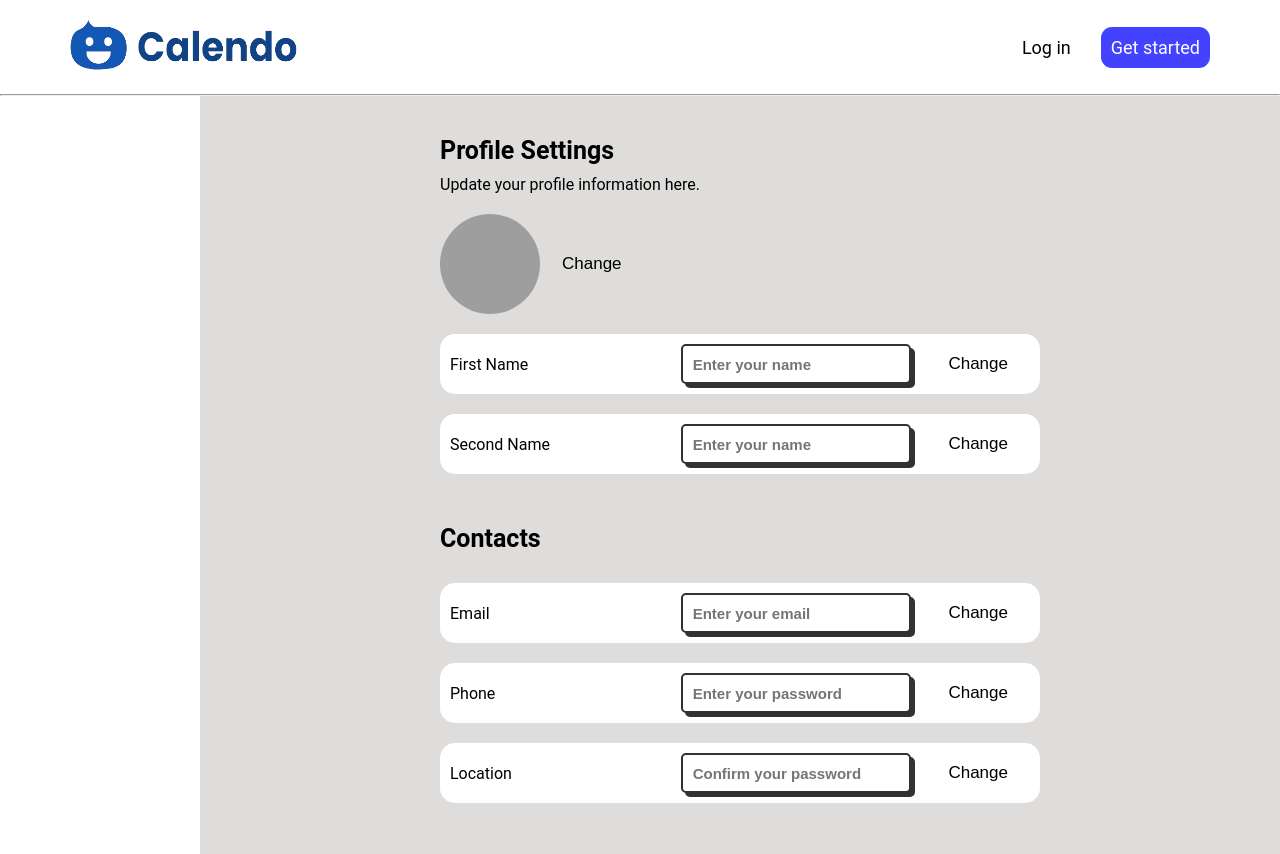
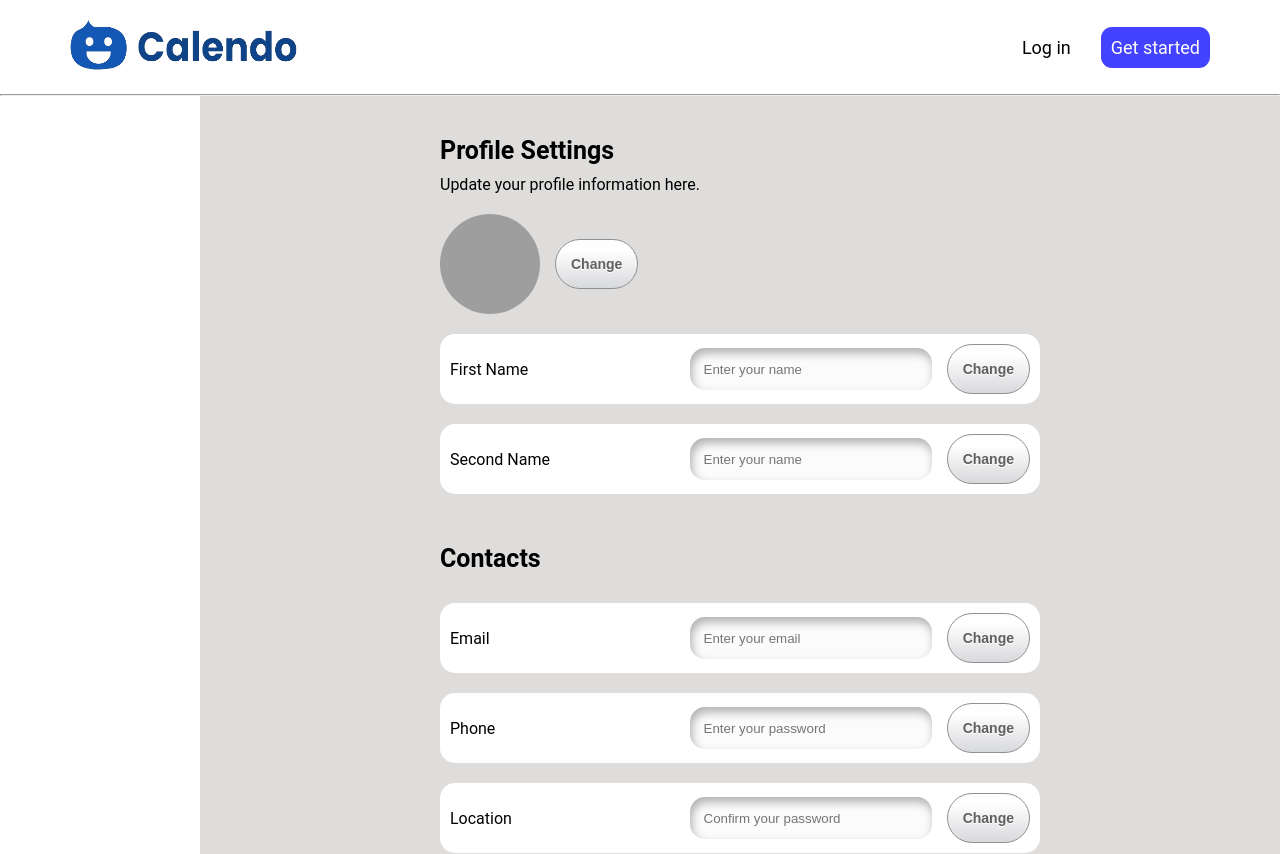
Before and after one commit to React-Duo/Event-Calendar, a React (Vite) app: page /profile in a window 1280 px wide. Shown: the top 854 px of the page. Built offline with nearby package versions, Linux system fonts and the light colour scheme; grey boxes are pictures that could not be loaded.

Commit message:
removed some css styles to different folders and changed some styles

```diff
--- a/src/App.css
+++ b/src/App.css
@@ -0,0 +1,52 @@
+
+.btn {
+    display: flex;
+    align-items: center;
+    justify-content: center;
+    outline: none;
+    cursor: pointer;
+    width: 150px;
+    height: 50px;
+    background-image: linear-gradient(to top, #D8D9DB 0%, #fff 80%, #FDFDFD 100%);
+    border-radius: 30px;
+    border: 1px solid #8F9092;
+    transition: all 0.2s ease;
+    font-family: "Source Sans Pro", sans-serif;
+    font-size: 14px;
+    font-weight: 600;
+    color: #606060;
+    text-shadow: 0 1px #fff;
+    padding: 15px;
+  }
+
+  .btn:hover {
+    box-shadow: 0 4px 3px 1px #FCFCFC, 0 6px 8px #D6D7D9, 0 -4px 4px #CECFD1, 0 -6px 4px #FEFEFE, inset 0 0 3px 3px #CECFD1;
+  }
+
+  .btn:active {
+    box-shadow: 0 4px 3px 1px #FCFCFC, 0 6px 8px #D6D7D9, 0 -4px 4px #CECFD1, 0 -6px 4px #FEFEFE, inset 0 0 5px 3px #999, inset 0 0 30px #aaa;
+  }
+
+  .btn:focus {
+    box-shadow: 0 4px 3px 1px #FCFCFC, 0 6px 8px #D6D7D9, 0 -4px 4px #CECFD1, 0 -6px 4px #FEFEFE, inset 0 0 5px 3px #999, inset 0 0 30px #aaa;
+  }
+
+  /* input */
+
+  .input__field{
+    width: 100%;
+    border: none;
+    outline: none;
+    border-radius: 15px;
+    padding: 1em;
+    background-color: rgb(251,251,251);
+    box-shadow: inset 2px 5px 10px rgba(0,0,0,0.3);
+    transition: 300ms ease-in-out;
+}
+
+.input__field:focus{
+    background-color: white;
+    transform: scale(1.05);
+    box-shadow: 13px 13px 100px #969696,
+               -13px -13px 100px #ffffff;
+}
--- a/src/components/AddList/AddList.css
+++ b/src/components/AddList/AddList.css
@@ -42,39 +42,29 @@
   font-size: 1.25rem;
 }
 
-
 .button--icon {
-    width: 2.5rem;
-    height: 2.5rem;
-    background-color: transparent;
-    border-radius: 0.25rem;
-    display: inline-flex;
+  display: flex;
   align-items: center;
   justify-content: center;
-    transition: 0.15s ease;
-    font: inherit;
-    border: none;
-    background: none;
+  outline: none;
   cursor: pointer;
+  width: 33px;
+  height: 33px;
+  background-image: linear-gradient(to top, #D8D9DB 0%, #fff 80%, #FDFDFD 100%);
+  border-radius: 7px;
+  border: 1px solid #8F9092;
+  transition: all 0.2s ease;
+  font-size: 14px;
+  font-weight: 600;
+  color: #606060;
+  padding: 10px;
 }
 
 .button--icon:focus,
 .button--icon:hover {
-    background-color: #ededed;
+  box-shadow: 0 4px 3px 1px #FCFCFC, 0 6px 8px #D6D7D9, 0 -4px 4px #CECFD1, 0 -6px 4px #FEFEFE, inset 0 0 3px 3px #CECFD1;
 }
 
-  .button--primary {
-    background-color: #007dab;
-    color: #fff;
-    padding: 0.75rem 1.25rem;
-    border-radius: 0.25rem;
-    font-weight: 500;
-    font-size: 0.875rem;
-  }
-
-  .button--primary:hover {
-    background-color: #006489;
-  }
 
 .input-list {
   display: flex;
@@ -88,24 +78,27 @@
 .input-list__label {
   font-weight: 700;
   font-size: 0.875rem;
+  padding-bottom: 7px;
 }
 
-  .input-list__field {
-    display: block;
-    margin-top: 0.5rem;
-    border: 1px solid #ddd;
-    border-radius: 0.25rem;
-    padding: 0.75rem 0.75rem;
-    transition: 0.15s ease;
+
+.errorMessage {
+  color: red;
+  text-align: center;
+  padding-top: 10px;
+}
+.container-find-contact {
+  display: flex;
+  flex-direction: column;
+  margin: 0.75rem 0.75rem;
 }
 
-  .input-list__field:focus {
-    outline: none;
-    border-color: #007dab;
-    box-shadow: 0 0 0 1px #007dab, 0 0 0 4px rgba(0, 125, 171, 0.25);
+.single-contact {
+  display: flex;
+  gap: 10px;
+  padding: 10px;
+  align-items: center;
 }
-
-  .errorMessage{
-    color: red;
-    text-align: center;
+.single-contact img {
+  border-radius: 50%;
 }
--- a/src/components/AddList/AddList.jsx
+++ b/src/components/AddList/AddList.jsx
@@ -51,6 +51,7 @@ const AddList = ({ showNewList, handleShowNewList, setTriggerRefetch }) => {
     }
     await addList(newList);
     setTriggerRefetch(prev => !prev);
+    exitForm();
   };
 
   const exitForm = () => {
@@ -78,17 +79,20 @@ const AddList = ({ showNewList, handleShowNewList, setTriggerRefetch }) => {
                 <input
                   value={listName}
                   onChange={(e) => setListName(e.target.value)}
-                  className="input-list__field"
+                  className="input__field"
                   type="text"
                   placeholder="Enter list name"
                 />
+                {showError && (
+                <div className="errorMessage">List name cannot be empty</div>
+              )}
               </div>
               <div className="input-list">
                 <label className="input-list__label">Members</label>
                 <input
                   value={searchInput}
                   onChange={(e) => setSearchInput(e.target.value)}
-                  className="input-list__field"
+                  className="input__field"
                   type="search"
                   placeholder="Add members by email"
                 />
@@ -127,12 +131,9 @@ const AddList = ({ showNewList, handleShowNewList, setTriggerRefetch }) => {
                   </button>
                 </div>
               ))}
-              {showError && (
-                <div className="errorMessage">List name cannot be empty</div>
-              )}
             </div>
             <div className="add-list__footer">
-              <button onClick={submitList} className="button--primary">
+              <button onClick={submitList} className="btn">
                 Create list
               </button>
             </div>
--- a/src/components/AllLists/AllLists.css
+++ b/src/components/AllLists/AllLists.css
@@ -0,0 +1,17 @@
+.all-lists{
+    margin-top: 10px;
+    display: grid;
+    grid-template-columns: auto auto auto auto;
+    gap: 30px;
+  }
+
+  .single-list{
+    display: flex;
+    align-items: center;
+    justify-content: space-between;
+    background-color: #ddd;
+    width: 300px;
+    padding: 20px;
+    border: 1px solid #000;
+    cursor: pointer;
+  }
--- a/src/components/ProfileEdit/ProfileEdit.css
+++ b/src/components/ProfileEdit/ProfileEdit.css
@@ -18,25 +18,7 @@
 }
 
 
-.input__field{
-    --input-focus: #2d8cf0;
-  --font-color: #323232;
-  --font-color-sub: #666;
-  --bg-color: #fff;
-  --main-color: #323232;
-  width: 100%;
-  height: 40px;
-  border-radius: 5px;
-  border: 2px solid var(--main-color);
-  background-color: var(--bg-color);
-  box-shadow: 4px 4px var(--main-color);
-  font-size: 15px;
-  font-weight: 600;
-  color: var(--font-color);
-  padding: 5px 10px;
-  outline: none;
 
-}
 
 .input{
     background-color: rgb(255, 255, 255);
@@ -61,15 +43,10 @@
 
 .img-change img{
     border-radius: 50%;
+    margin-right: 15px;
 }
 
-.change-btn{
-    cursor: pointer;
-    background: none;
-    border: none;
-    font-size: 17px;
-    padding: 0 22px;
-}
+
 
 .delete-btn{
     display: inline-block;
--- a/src/components/ProfileEdit/ProfileEdit.jsx
+++ b/src/components/ProfileEdit/ProfileEdit.jsx
@@ -23,7 +23,7 @@ const ProfileEdit = () => {
               style={{display: 'none'}}
               ref={fileInput}
             />
-            <button className="change-btn">Change</button>
+            <button className="btn">Change</button>
           </div>
           <div className="input">
             <label className="input__label">First Name</label>
@@ -32,7 +32,7 @@ const ProfileEdit = () => {
               type="text"
               placeholder="Enter your name"
             />
-            <button className="change-btn">Change</button>
+            <button className="btn">Change</button>
           </div>
           <div className="input">
             <label className="input__label">Second Name</label>
@@ -41,7 +41,7 @@ const ProfileEdit = () => {
               type="text"
               placeholder="Enter your name"
             />
-            <button className="change-btn"> Change</button>
+            <button className="btn"> Change</button>
           </div>
           <div>
             <h3>Contacts</h3>
@@ -53,7 +53,7 @@ const ProfileEdit = () => {
               type="email"
               placeholder="Enter your email"
             />
-            <button className="change-btn"> Change</button>
+            <button className="btn"> Change</button>
           </div>
           <div className="input">
             <label className="input__label">Phone</label>
@@ -62,7 +62,7 @@ const ProfileEdit = () => {
               type="tel"
               placeholder="Enter your password"
             />
-            <button className="change-btn"> Change</button>
+            <button className="btn"> Change</button>
           </div>
           <div className="input">
             <label className="input__label">Location</label>
@@ -71,7 +71,7 @@ const ProfileEdit = () => {
               type="password"
               placeholder="Confirm your password"
             />
-            <button className="change-btn"> Change</button>
+            <button className="btn"> Change</button>
           </div>
           <div>
             <h3>Delete Profile</h3>
--- a/src/views/Contacts/Contacts.css
+++ b/src/views/Contacts/Contacts.css
@@ -8,42 +8,8 @@
 .contacts-title {
   display: flex;
   justify-content: space-between;
+  align-items: center;
   margin: 0px 20px;
   border-bottom: 1px solid black;
   padding-bottom: 10px;
 }
-
-
-.container-find-contact{
-  display: flex;
-  flex-direction: column;
-  margin: 0.75rem 0.75rem;
-}
-
-.single-contact {
-  display: flex;
-  gap: 10px;
-  padding: 10px;
-  align-items: center;
-}
-.single-contact img{
-  border-radius: 50%;
-}
-
-.all-lists{
-  margin-top: 10px;
-  display: grid;
-  grid-template-columns: auto auto auto auto;
-  gap: 30px;
-}
-
-.single-list{
-  display: flex;
-  align-items: center;
-  justify-content: space-between;
-  background-color: #ddd;
-  width: 300px;
-  padding: 20px;
-  border: 1px solid #000;
-  cursor: pointer;
-}
--- a/src/views/Contacts/Contacts.jsx
+++ b/src/views/Contacts/Contacts.jsx
@@ -14,7 +14,7 @@ const Contacts = () => {
     <div className="contacts-container">
       <div className="contacts-title">
         <h3>Your contact lists:</h3>
-        <button onClick={handleShowNewList}>Add contact list</button>
+        <button className="btn" onClick={handleShowNewList}>Add new</button>
       </div>
       <AllLists triggerRefetch={triggerRefetch}/>
       <AddList showNewList={showNewList} handleShowNewList={handleShowNewList} setTriggerRefetch={setTriggerRefetch} />
```
Lines whose indentation alone changed are shown as unchanged.
